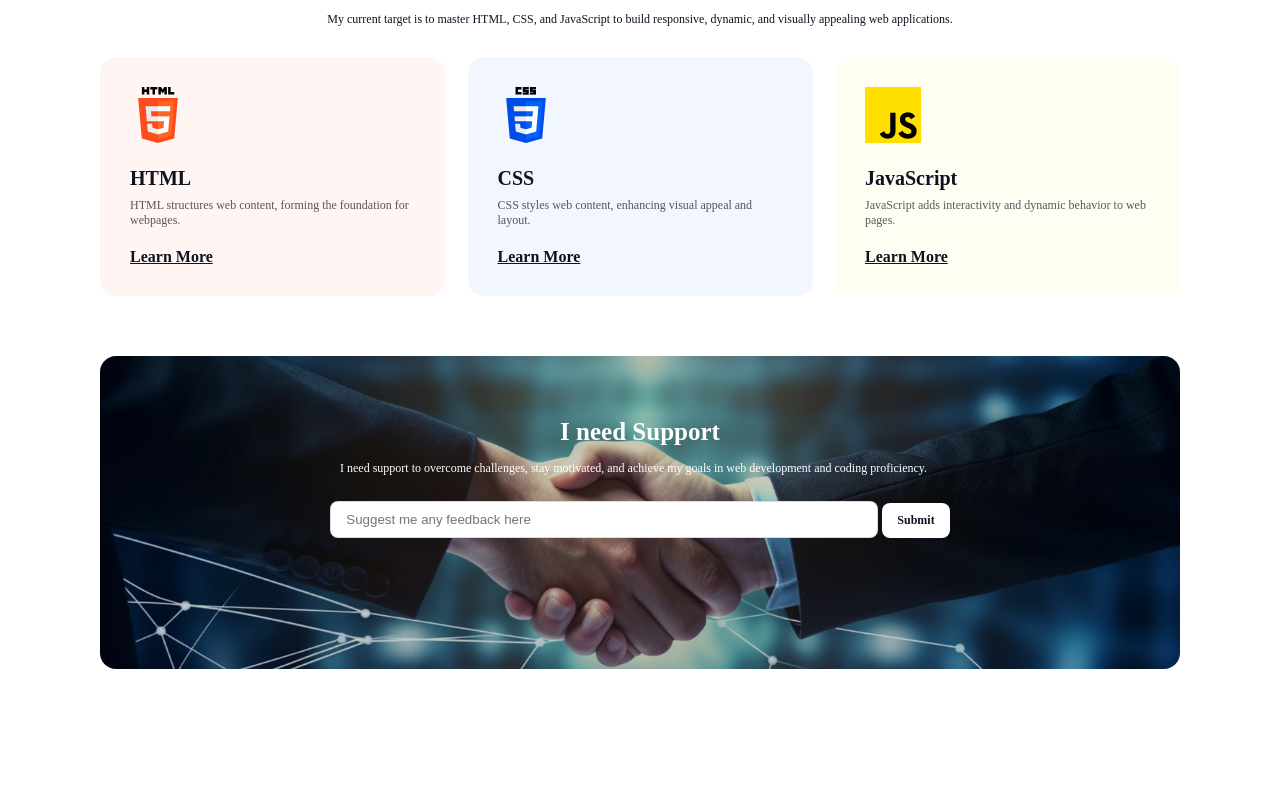
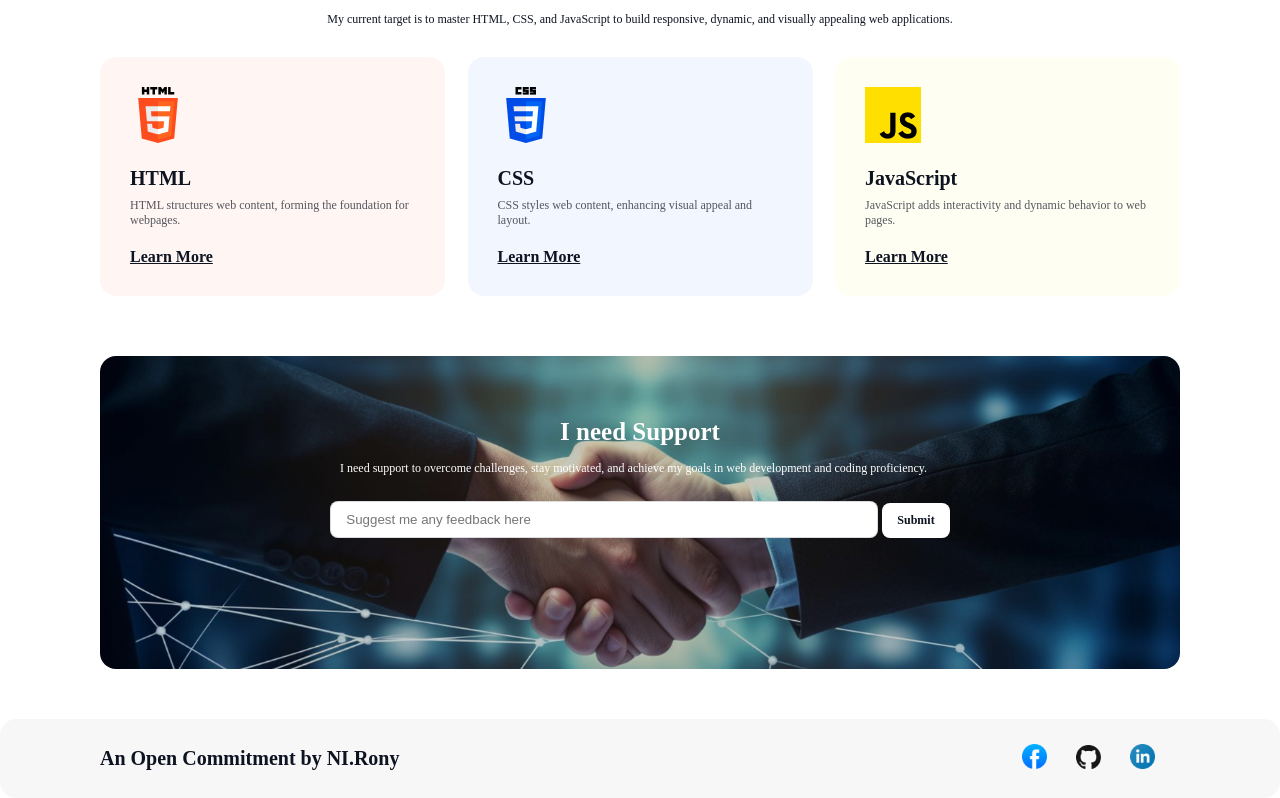
Before and after one commit to mdrony5134/Assingment_1_Protfolio_Website, a plain HTML site: page index.html in a window 1280 px wide. Shown: the part 2480-3278 px from the top of the page. Before the commit the page ends 3199 px from the top, so only its background shows below. Drawn offline with Linux system fonts and the light colour scheme; a web font is replaced by a local one.

Commit message:
footer part finished

```diff
--- a/index.html
+++ b/index.html
@@ -138,5 +138,20 @@
          <!-- support section [end] here -->
       </main>
      <!-- main end here -->
+
+      <!-- footer start -->
+       <footer>
+        <div class="footer_container">
+            <div class="footer_content">
+                <h4>An Open Commitment by NI.Rony</h4>
+                 <div class="footer_social_link">
+                <a href="https://www.facebook.com/Roni4093" target="_blank"><img src="./assets/facebook.png" alt="facebook logo"></a>
+                <a href="https://github.com/mdrony5134" target="_blank"><img src="./assets/github.png" alt="github logo"></a>
+                <a href="https://www.linkedin.com/in/nirony51/" target="_blank"><img src="./assets/linkedin-icon 1.png" alt="linkedin logo"></a>
+            </div>
+            </div>
+        </div>
+       </footer>
+      <!-- footer end -->
 </body>
 </html>
--- a/styles/style.css
+++ b/styles/style.css
@@ -356,6 +356,7 @@ header {
     border: 1px solid rgba(13, 19, 33, 0.15);
     border-radius: 8px;
     background: rgb(255, 255, 255);
+    outline: none;
 }
 
 .contact_box button {
@@ -370,3 +371,33 @@ header {
 }
 
 /* support end here */
+
+/* footer start here */
+
+.footer_container {
+    border-radius: 16px;
+    background: rgba(13, 19, 33, 0.03);
+    padding: 25px 0px;
+}
+
+.footer_content {
+    width: 1080px;
+    margin: 0 auto;
+    display: flex;
+    justify-content: space-between;
+    align-items: center;
+}
+
+.footer_content h4 {
+    color: rgb(13, 19, 33);
+    font-family: Azeret Mono;
+    font-size: 20px;
+    font-weight: 600;
+}
+
+.footer_social_link img {
+    width: 25px;
+    margin-right: 25px;
+}
+
+/* footer end here */
```
